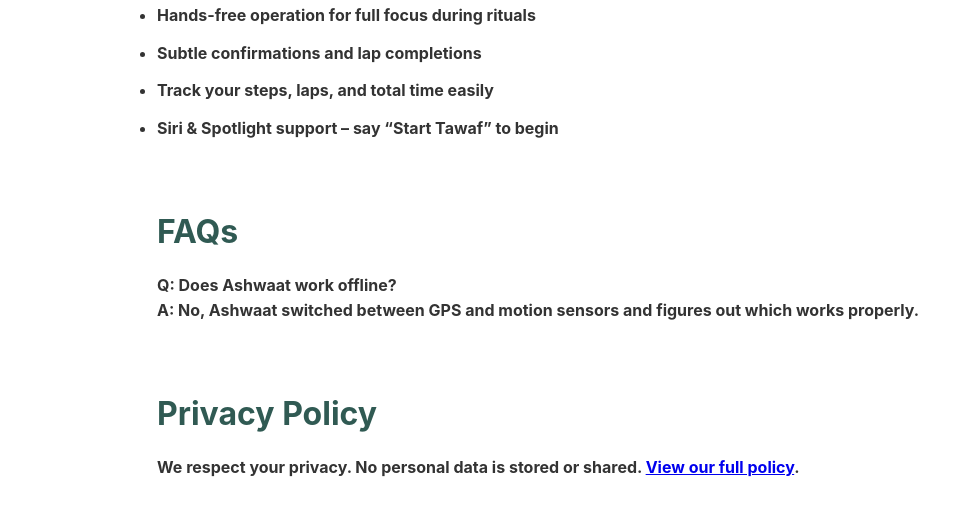
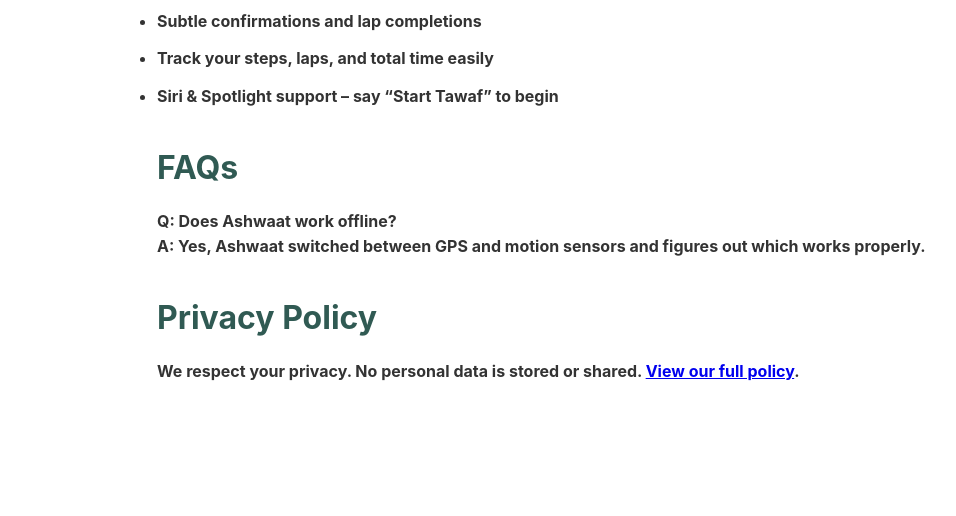
Before and after one commit to maryambsq/ashwaat-support, a plain HTML site: page index.html in a window 1280 px wide. Shown: the part 754-1270 px from the top of the page, without its empty margins (65-1021 px from the left). After the commit the page ends 1171 px from the top, so only its background shows below. Drawn offline with Linux system fonts and the light colour scheme.

Commit message:
Update index.html

```diff
--- a/index.html
+++ b/index.html
@@ -71,7 +71,7 @@
 
     .section {
       max-width: 900px;
-      margin: 4rem auto;
+      margin: 2rem auto;
       padding: 0 2rem;
     }
 
@@ -130,7 +130,7 @@
   <!-- FAQ SECTION -->
   <section class="section">
     <h2>FAQs</h2>
-    <p><strong>Q: Does Ashwaat work offline?</strong><br>A: No, Ashwaat switched between GPS and motion sensors and figures out which works properly.</p>
+    <p><strong>Q: Does Ashwaat work offline?</strong><br>A: Yes, Ashwaat switched between GPS and motion sensors and figures out which works properly.</p>
   </section>
 
   <!-- PRIVACY POLICY LINK -->
```
